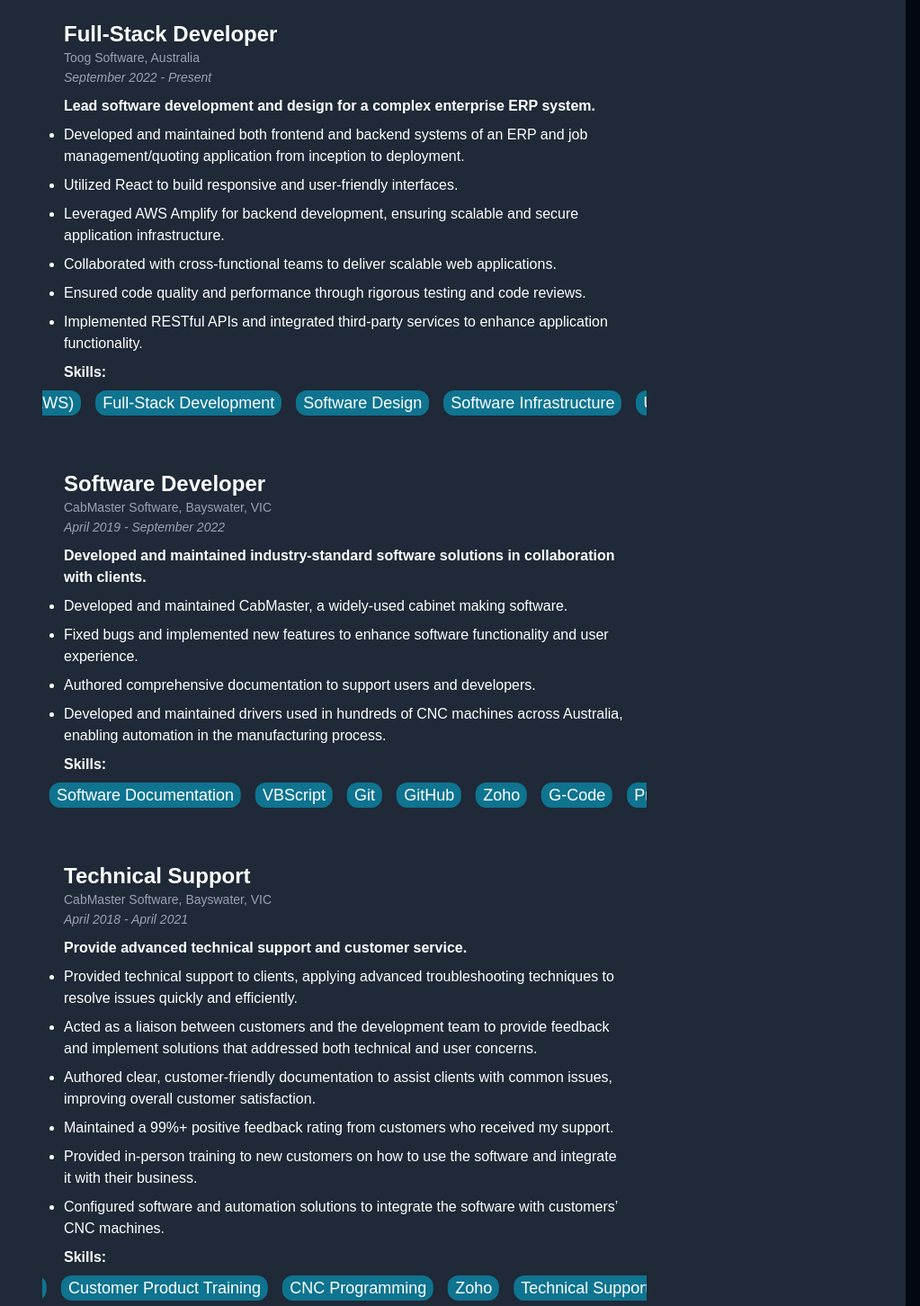
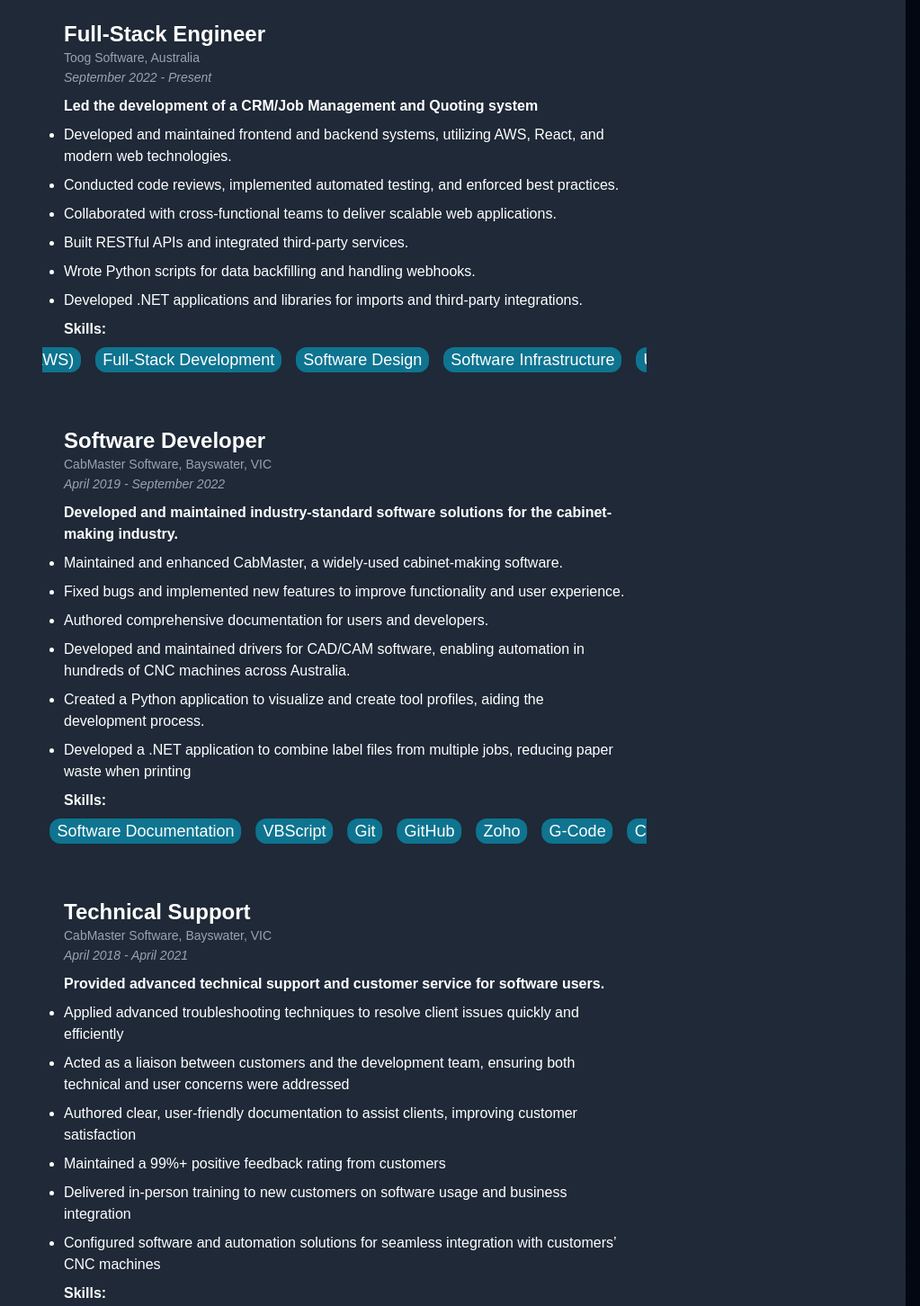
Before and after one commit to AdamKarwan/AdamKarwan.github.io, a Next.js app: page / in a window 1280 px wide. Shown: the part 898-2350 px from the top of the page at 90% size, without its empty margins (257-1280 px from the left). Built offline with nearby package versions, Linux system fonts and the light colour scheme.

Commit message:
update experiences

```diff
--- a/app/components/Experiences/Experiences.tsx
+++ b/app/components/Experiences/Experiences.tsx
@@ -3,18 +3,18 @@
 const experiences: ExperienceType[] = [
   {
     id: "toog",
-    title: "Full-Stack Developer",
+    title: "Full-Stack Engineer",
     company: "Toog Software, Australia",
     timeframe: "September 2022 - Present",
     description:
-      "Lead software development and design for a complex enterprise ERP system.",
+      "Led the development of a CRM/Job Management and Quoting system",
     achievements: [
-      "Developed and maintained both frontend and backend systems of an ERP and job management/quoting application from inception to deployment.",
-      "Utilized React to build responsive and user-friendly interfaces.",
-      "Leveraged AWS Amplify for backend development, ensuring scalable and secure application infrastructure.",
+      "Developed and maintained frontend and backend systems, utilizing AWS, React, and modern web technologies.",
+      "Conducted code reviews, implemented automated testing, and enforced best practices.",
       "Collaborated with cross-functional teams to deliver scalable web applications.",
-      "Ensured code quality and performance through rigorous testing and code reviews.",
-      "Implemented RESTful APIs and integrated third-party services to enhance application functionality.",
+      "Built RESTful APIs and integrated third-party services.",
+      "Wrote Python scripts for data backfilling and handling webhooks.",
+      "Developed .NET applications and libraries for imports and third-party integrations.",
     ],
     skills: [
       "React.js",
@@ -48,12 +48,14 @@
     company: "CabMaster Software, Bayswater, VIC",
     timeframe: "April 2019 - September 2022",
     description:
-      "Developed and maintained industry-standard software solutions in collaboration with clients.",
+      "Developed and maintained industry-standard software solutions for the cabinet-making industry.",
     achievements: [
-      "Developed and maintained CabMaster, a widely-used cabinet making software.",
-      "Fixed bugs and implemented new features to enhance software functionality and user experience.",
-      "Authored comprehensive documentation to support users and developers.",
-      "Developed and maintained drivers used in hundreds of CNC machines across Australia, enabling automation in the manufacturing process.",
+      "Maintained and enhanced CabMaster, a widely-used cabinet-making software.",
+      "Fixed bugs and implemented new features to improve functionality and user experience.",
+      "Authored comprehensive documentation for users and developers.",
+      "Developed and maintained drivers for CAD/CAM software, enabling automation in hundreds of CNC machines across Australia.",
+      "Created a Python application to visualize and create tool profiles, aiding the development process.",
+      "Developed a .NET application to combine label files from multiple jobs, reducing paper waste when printing",
     ],
     skills: [
       "Proprietary Software",
@@ -66,6 +68,9 @@
       "GitHub",
       "Zoho",
       "G-Code",
+      "C#",
+      ".NET",
+      "Python",
     ],
   },
   {
@@ -73,14 +78,15 @@
     title: "Technical Support",
     company: "CabMaster Software, Bayswater, VIC",
     timeframe: "April 2018 - April 2021",
-    description: "Provide advanced technical support and customer service.",
+    description:
+      "Provided advanced technical support and customer service for software users.",
     achievements: [
-      "Provided technical support to clients, applying advanced troubleshooting techniques to resolve issues quickly and efficiently.",
-      "Acted as a liaison between customers and the development team to provide feedback and implement solutions that addressed both technical and user concerns.",
-      "Authored clear, customer-friendly documentation to assist clients with common issues, improving overall customer satisfaction.",
-      "Maintained a 99%+ positive feedback rating from customers who received my support.",
-      "Provided in-person training to new customers on how to use the software and integrate it with their business.",
-      "Configured software and automation solutions to integrate the software with customers’ CNC machines.",
+      "Applied advanced troubleshooting techniques to resolve client issues quickly and efficiently",
+      "Acted as a liaison between customers and the development team, ensuring both technical and user concerns were addressed",
+      "Authored clear, user-friendly documentation to assist clients, improving customer satisfaction",
+      "Maintained a 99%+ positive feedback rating from customers",
+      "Delivered in-person training to new customers on software usage and business integration",
+      "Configured software and automation solutions for seamless integration with customers’ CNC machines",
     ],
     skills: [
       "Technical Support",
```
